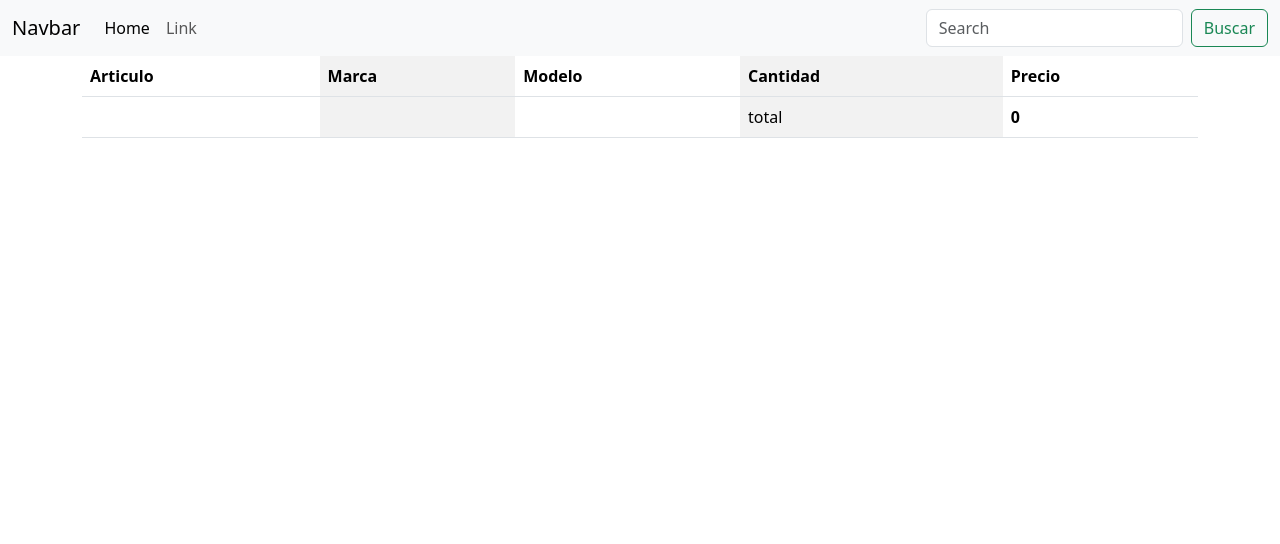
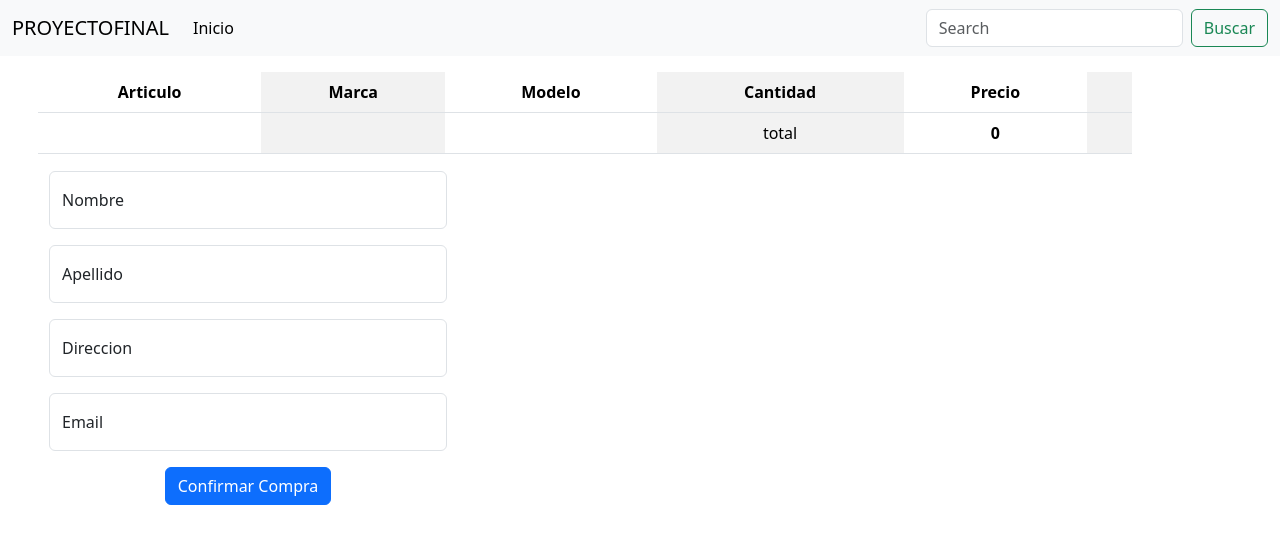
Before and after one commit to Guadalupe-98/ProyectoFinalRodriguez, a website: page carrito.html in a window 1280 px wide. Drawn offline with nearby package versions, Linux system fonts and the light colour scheme; some packages are replaced by stand-ins of ours; a script that the page names is missing.

Commit message:
actualizacion

```diff
--- a/carrito.html
+++ b/carrito.html
@@ -12,6 +12,7 @@
     />
     <script src="https://cdn.jsdelivr.net/npm/sweetalert2@11"></script>
     <link rel="stylesheet" href="/style/style.css" />
+    <link rel="stylesheet" href="https://cdn.jsdelivr.net/npm/bootstrap-icons@1.11.3/font/bootstrap-icons.css">
     <script src="js/carrito.js"></script>
   </head>
 
@@ -20,7 +21,7 @@
   <!-- navbar -->
     <nav class="navbar navbar-expand-lg bg-body-tertiary">
       <div class="container-fluid">
-        <a class="navbar-brand" href="#">Navbar</a>
+        <a class="navbar-brand" href="#">PROYECTOFINAL</a>
         <button
           class="navbar-toggler"
           type="button"
@@ -37,12 +38,8 @@
           <ul class="navbar-nav me-auto mb-2 mb-lg-0">
 
             <li class="nav-item">
-              <a class="nav-link active" aria-current="page" href="#">Home</a>
+              <a class="nav-link active" aria-current="page" href="/index.html">Inicio</a>
             </li>
-            <li class="nav-item">
-              <a class="nav-link" href="#">Link</a>
-            </li>
-
           </ul>
           <form class="d-flex" role="search">
             <input
@@ -61,7 +58,8 @@
 
     <!-- listado de productos-->
 
-    <div class="container grillaCarrito"">
+    <div class="bodys container text-center">
+    <div class="grillaCarrito"">
     <table class="table table-striped-columns">
         <thead>
           <tr>
@@ -70,12 +68,44 @@
             <th scope="col">Modelo</th>
             <th scope="col">Cantidad</th>
             <th scope="col">Precio</th>
+            <th scope="col"></th>
 
           </tr>
         </thead>
         <tbody id="objetosTabla"></tbody>
       </table>
+
+
+       <!-- Formulario -->
+
+       <form class="formulario">
+
+       <div class="form-floating mb-3">
+        <input type="email" class="form-control" id="nombreInput" placeholder="Nombre">
+        <label for="nombreInput">Nombre</label>
       </div>
+
+      <div class="form-floating mb-3">
+        <input type="password" class="form-control" id="apellidoInput" placeholder="Apellido">
+        <label for="apellidoInput">Apellido</label>
+      </div>
+
+      <div class="form-floating mb-3">
+        <input type="password" class="form-control" id="direccionInput" placeholder="Direccion">
+        <label for="direccionInput">Direccion</label>
+      </div>
+      <div class="form-floating mb-3">
+        <input type="password" class="form-control" id="emailInput" placeholder="Email">
+        <label for="emailInput">Email</label>
+      </div>
+
+      <button type="submit" class="btn btn-primary">Confirmar Compra</button>
+    </form>
+
+      </div>
+    </div>
+
+
 
     <script
       src="https://cdn.jsdelivr.net/npm/bootstrap@5.3.7/dist/js/bootstrap.bundle.min.js"
--- a/js/carrito.js
+++ b/js/carrito.js
@@ -1,4 +1,8 @@
 document.addEventListener("DOMContentLoaded", () => {
+  cargarGrilla();
+});
+
+const cargarGrilla = () => {
   const recuperarProductos = JSON.parse(localStorage.getItem("productos"));
 
   let recuperarProductosCarrito = localStorage.getItem("listaProductosCarrito");
@@ -9,6 +13,7 @@ document.addEventListener("DOMContentLoaded", () => {
   }
 
   const objetosTabla = document.getElementById("objetosTabla");
+  objetosTabla.innerHTML="";
 
   let sumaTotal = 0;
 
@@ -26,6 +31,9 @@ document.addEventListener("DOMContentLoaded", () => {
     const modelo = document.createElement("td");
     const cantidad = document.createElement("td");
     const precio = document.createElement("td");
+    const eliminarProducto = document.createElement("td");
+    const btnEliminar = document.createElement("button");
+    const iconELiminar = document.createElement("i");
 
     articulo.textContent = productosEncontrado.tipo;
     marca.textContent = productosEncontrado.marca;
@@ -33,11 +41,35 @@ document.addEventListener("DOMContentLoaded", () => {
     cantidad.textContent = productoCarrito.cantidad;
     precio.textContent = productosEncontrado.precio;
 
+    btnEliminar.className = "btn btn-primary botones";
+    iconELiminar.className = "bi bi-trash";
+
+    btnEliminar.addEventListener("click", () => {
+      let listaProductosCarrito = localStorage.getItem("listaProductosCarrito");
+      if (listaProductosCarrito === null) {
+        listaProductosCarrito = [];
+      } else {
+        listaProductosCarrito = JSON.parse(listaProductosCarrito);
+      }
+      const index = listaProductosCarrito.findIndex(
+        (producto) => producto.id === productoCarrito.id
+      );
+      if (index !== -1) {
+        listaProductosCarrito.splice(index, 1);
+      }
+      let listaProductosAlmacenados = JSON.stringify(listaProductosCarrito);
+      localStorage.setItem("listaProductosCarrito", listaProductosAlmacenados);
+      cargarGrilla();
+    });
+
     fila.appendChild(articulo);
     fila.appendChild(marca);
     fila.appendChild(modelo);
     fila.appendChild(cantidad);
     fila.appendChild(precio);
+    fila.appendChild(eliminarProducto);
+    eliminarProducto.appendChild(btnEliminar);
+    btnEliminar.appendChild(iconELiminar);
 
     objetosTabla.appendChild(fila);
   });
@@ -47,6 +79,7 @@ document.addEventListener("DOMContentLoaded", () => {
   const modelo = document.createElement("td");
   const cantidad = document.createElement("td");
   const precio = document.createElement("td");
+  const espacio = document.createElement("td");
   const total = document.createElement("th");
 
   total.textContent = sumaTotal;
@@ -57,8 +90,8 @@ document.addEventListener("DOMContentLoaded", () => {
   filaTotal.appendChild(precio);
   filaTotal.appendChild(cantidad);
   filaTotal.appendChild(total);
+  filaTotal.appendChild(espacio);
 
   objetosTabla.appendChild(filaTotal);
-});
-
+};
 //producto recuperado
--- a/style/style.css
+++ b/style/style.css
@@ -1,5 +1,5 @@
-.contador{
-    width: 50px;
+.bodys{
+    margin: 15px;
 }
 
 /* .botones{
@@ -9,3 +9,14 @@
     margin: 10px;
     padding: 10px;
 }
+
+.grillaCarrito{
+    margin: 10px;
+    padding: 1px;
+}
+.formulario{
+    margin: 10px;
+    padding: 1px;
+    max-width: 400px;
+
+}
```
Also changed, not shown: index.html (+8 -10 lines).
